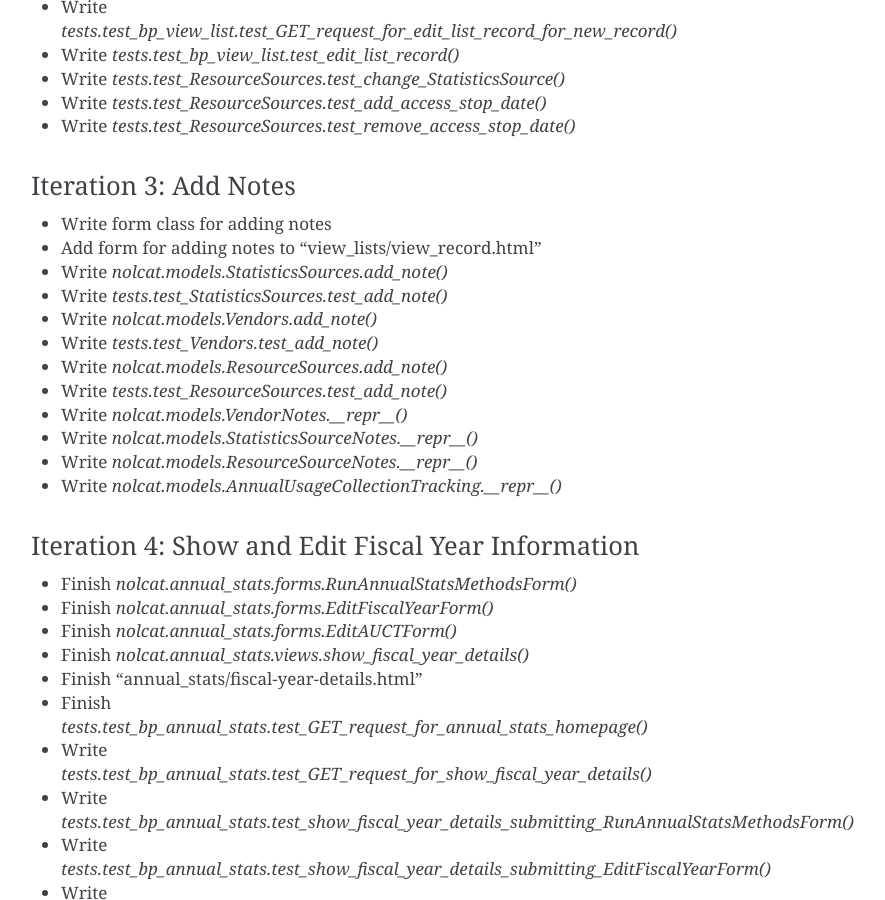
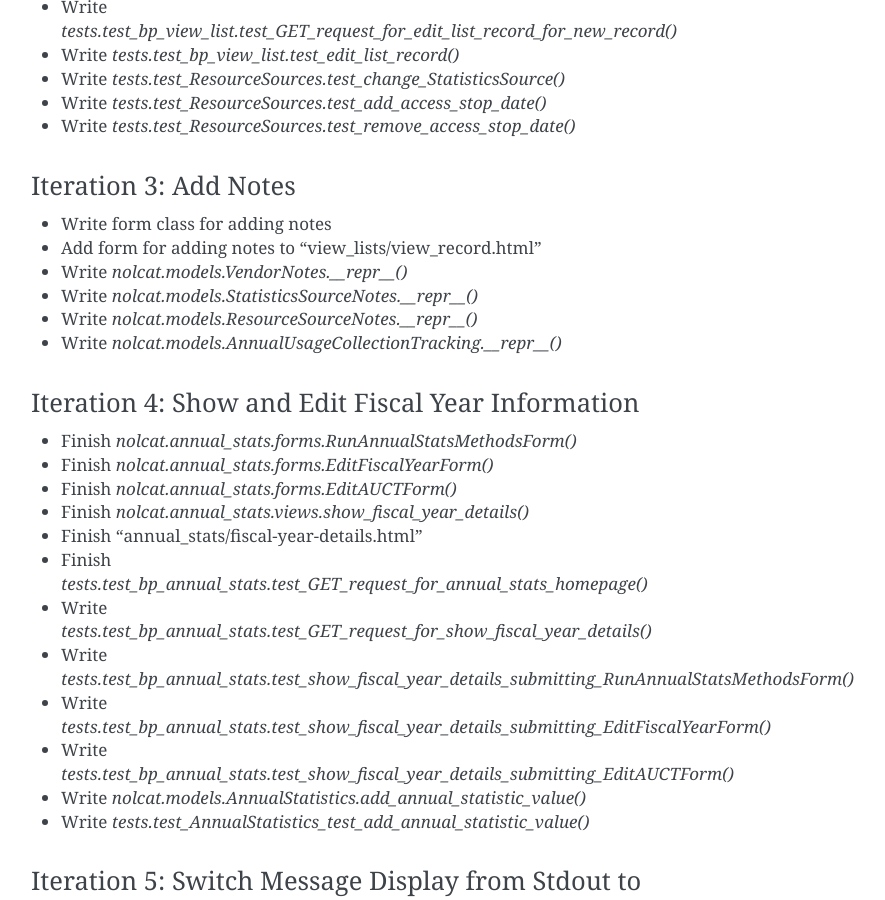
Before and after one commit to ereiskind/nolcat, a Sphinx documentation site: the page built from docs/source/roadmap.rst, in a window 1280 px wide and 900 px high, scrolled down 4059 px. Shown: the whole window, without its empty margins (389-1274 px from the left). Built offline with Sphinx 7.4.7, drawn with Linux system fonts in a browser that asks for light colours.

Commit message:
Remove completed tasks from to-do list

```diff
--- a/docs/source/roadmap.rst
+++ b/docs/source/roadmap.rst
@@ -129,12 +129,6 @@
 ======================
 * Write form class for adding notes
 * Add form for adding notes to "view_lists/view_record.html"
-* Write `nolcat.models.StatisticsSources.add_note()`
-* Write `tests.test_StatisticsSources.test_add_note()`
-* Write `nolcat.models.Vendors.add_note()`
-* Write `tests.test_Vendors.test_add_note()`
-* Write `nolcat.models.ResourceSources.add_note()`
-* Write `tests.test_ResourceSources.test_add_note()`
 * Write `nolcat.models.VendorNotes.__repr__()`
 * Write `nolcat.models.StatisticsSourceNotes.__repr__()`
 * Write `nolcat.models.ResourceSourceNotes.__repr__()`
```
